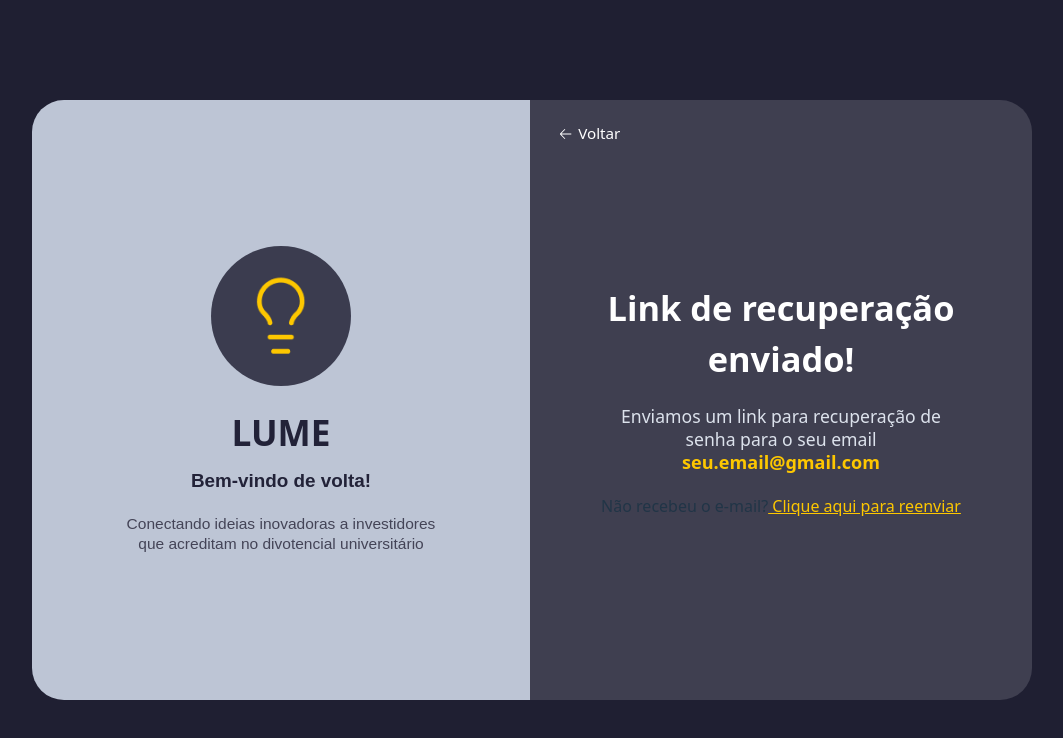
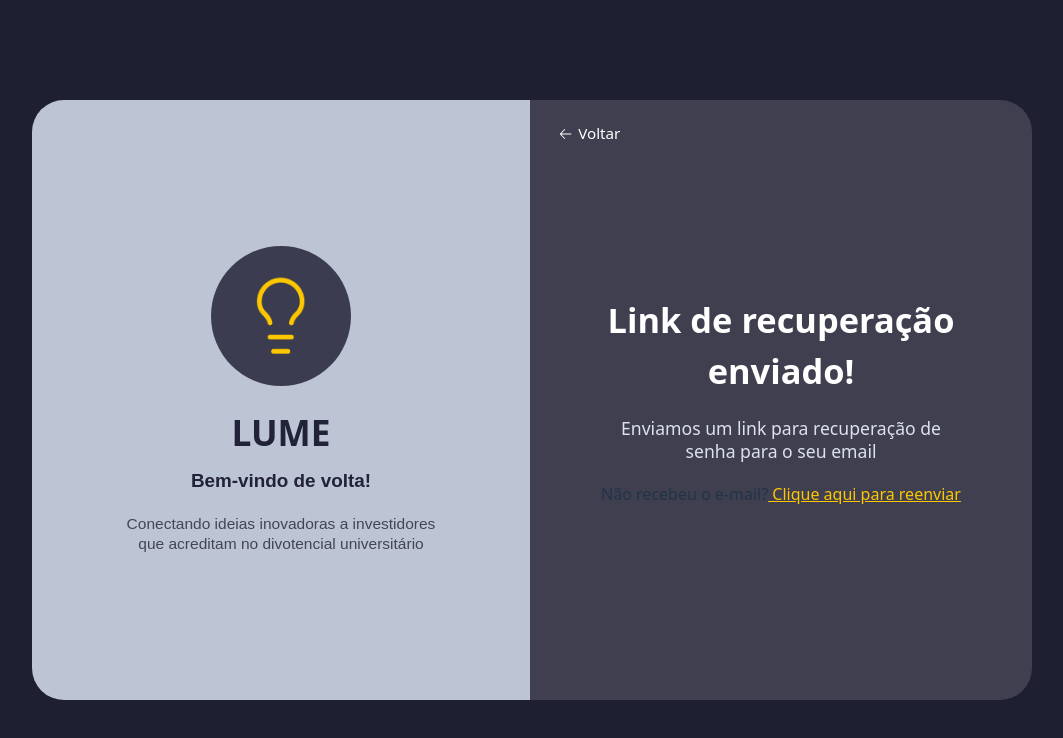
Before and after one commit to fga-eps-mds/2025.2-Olimpo, a React (Vite) app in the folder Front/: page /link-enviado in a window 1280 px wide. Shown: the top 738 px of the page, without its empty margins (108-1171 px from the left). Built offline with nearby package versions, Linux system fonts and the light colour scheme.

Commit message:
typo: ✏️ corrigir typo no LinkEnviado.jsx

```diff
--- a/Front/src/LinkEnviado.jsx
+++ b/Front/src/LinkEnviado.jsx
@@ -51,9 +51,7 @@ function LinkEnviado() {
           <a href="#" className={styles.voltar}><VscArrowLeft /> Voltar</a>
           <div className={styles["conteudo-card-direito"]}>
             <div className={styles["link-recuperacao"]}>Link de recuperação enviado!</div>
-            <div className={styles['texto']}>Enviamos um link para recuperação de senha para o seu email<br />
-              <span className={styles.email}>seu.email@gmail.com</span>
-            </div>
+            <div className={styles['texto']}>Enviamos um link para recuperação de senha para o seu email</div>
             <div>
               Não recebeu o e-mail?
               <a href="#" className={styles["link-reenviar"]}> Clique aqui para reenviar</a>
```
